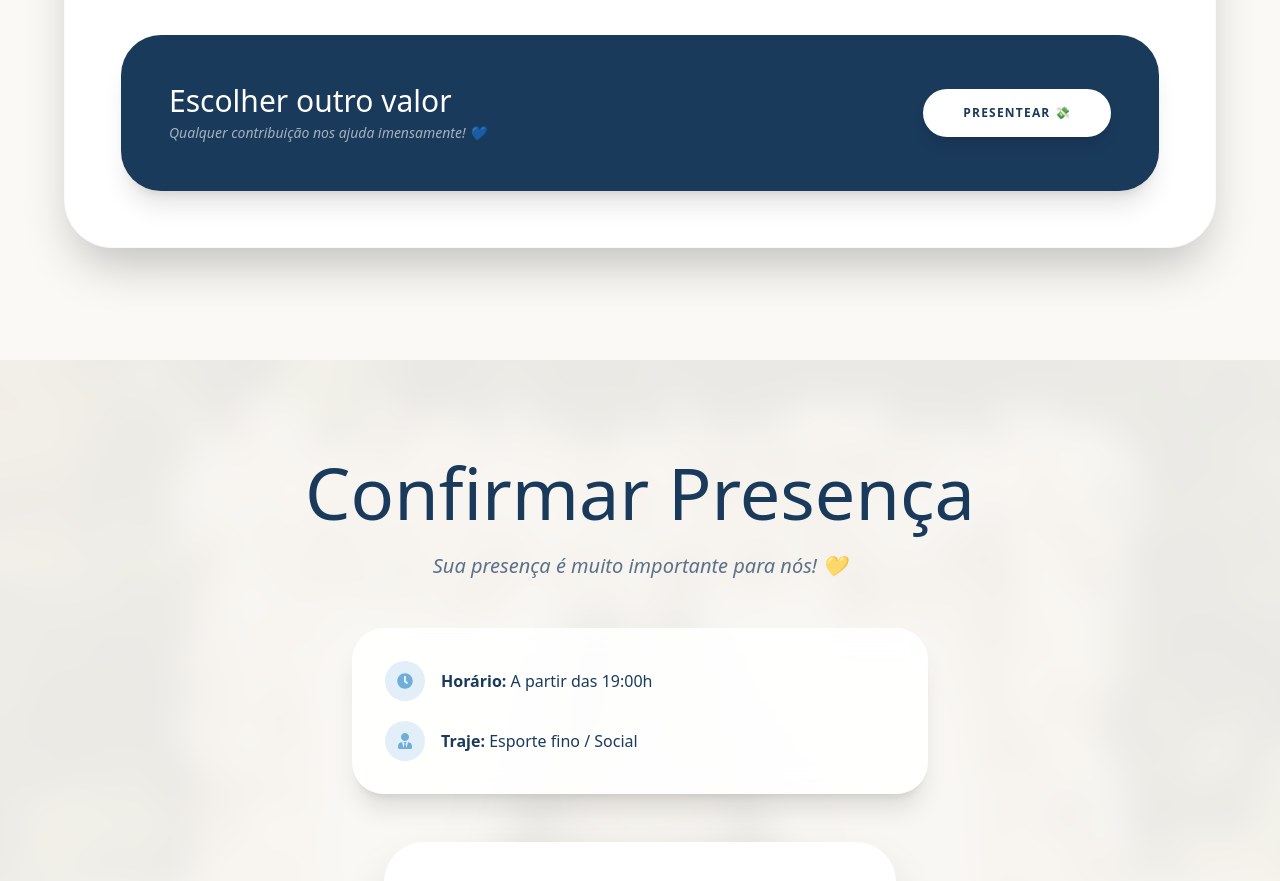
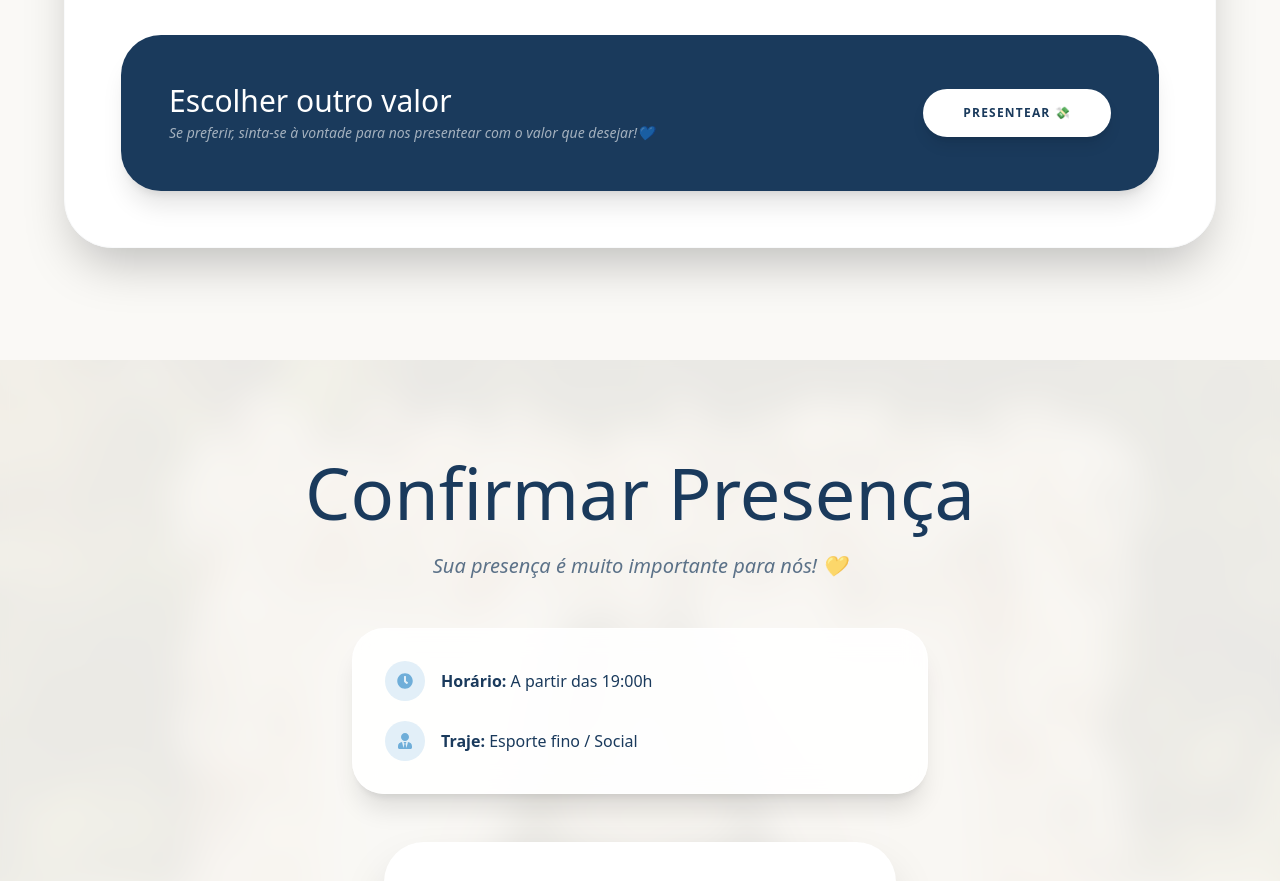
Before and after one commit to Lucas-MAP/casamento, a React app in the folder frontend/: page / in a window 1280 px wide. Shown: the part 5260-6141 px from the top of the page. Built offline with nearby package versions, Linux system fonts and the light colour scheme; the HTML template or start-up script is replaced by a standard one.

Commit message:
atualização botão de presentes

```diff
--- a/frontend/src/components/GiftList.jsx
+++ b/frontend/src/components/GiftList.jsx
@@ -164,7 +164,7 @@ function GiftList() {
             >
               <div className="flex flex-col text-center md:text-left gap-1">
                 <span className="text-white text-2xl md:text-3xl font-display leading-tight">Escolher outro valor</span>
-                <span className="text-white/60 text-sm font-serif italic">Qualquer contribuição nos ajuda imensamente! 💙</span>
+                <span className="text-white/60 text-sm font-serif italic">Se preferir, sinta-se à vontade para nos presentear com o valor que desejar!💙</span>
               </div>
               <div className="bg-white text-[#1a3a5c] px-10 py-4 rounded-full font-bold uppercase tracking-widest text-xs shadow-lg">
                 Presentear 💸
```
